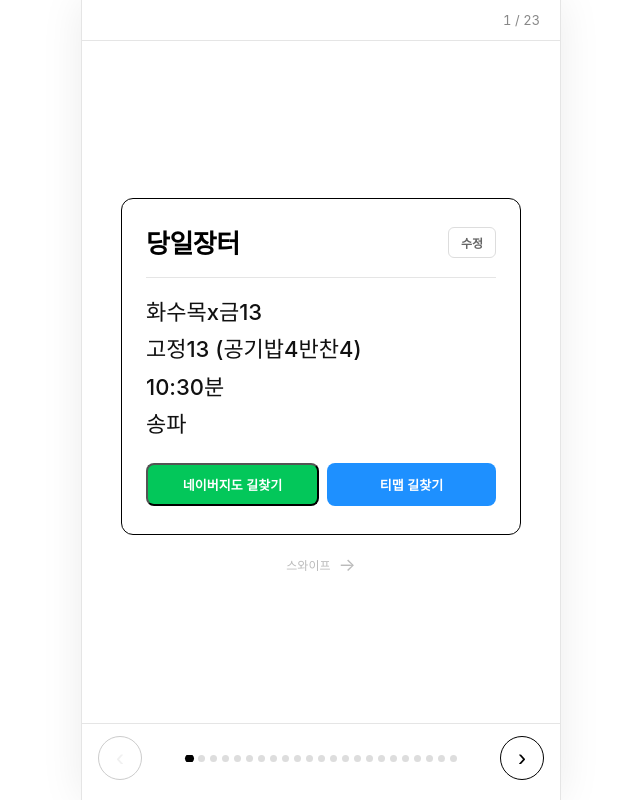
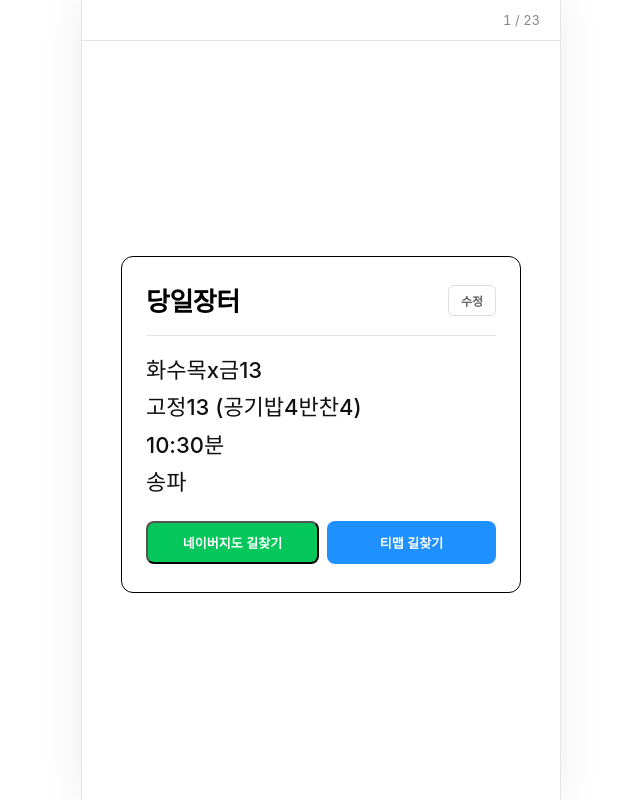
Before and after one commit to eto2000/rakdo, a React (Vite) app: page / in a window 1280 px wide. Shown: the whole page, without its empty margins (319-959 px from the left). Built offline with nearby package versions, Linux system fonts and the light colour scheme.

Commit message:
스와핑 컨트롤 감춤

```diff
--- a/src/App.jsx
+++ b/src/App.jsx
@@ -262,14 +262,14 @@ export default function App() {
         </div>
 
         {/* 스와이프 힌트 */}
-        <div className="swipe-hint">
+        {/* <div className="swipe-hint">
           {currentIndex > 0 && <span className="hint-arrow">←</span>}
           <span className="hint-text">스와이프</span>
           {currentIndex < stores.length - 1 && <span className="hint-arrow">→</span>}
-        </div>
+        </div> */}
       </div>
 
-      {/* 하단 네비게이션 */}
+      {/* 하단 네비게이션 (비활성화)
       <nav className="bottom-nav">
         <button
           className="nav-btn"
@@ -280,7 +280,7 @@ export default function App() {
           ‹
         </button>
 
-        {/* 인디케이터 도트 */}
+        인디케이터 도트
         <div className="dots">
           {stores.map((_, i) => (
             <button
@@ -301,6 +301,7 @@ export default function App() {
           ›
         </button>
       </nav>
+      */}
 
       {/* 좌표 수정 모달 */}
       {editOpen && (
```
